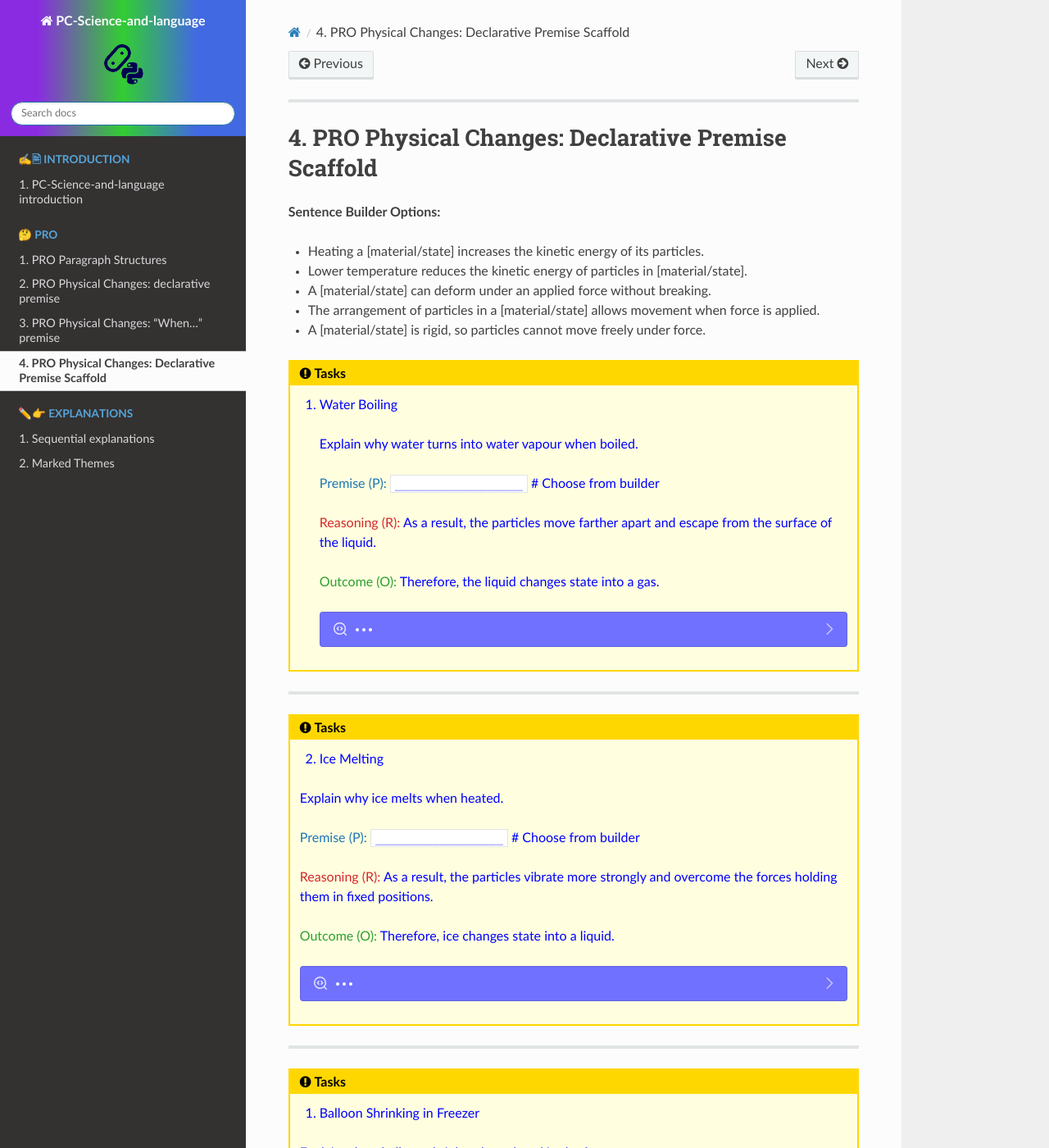
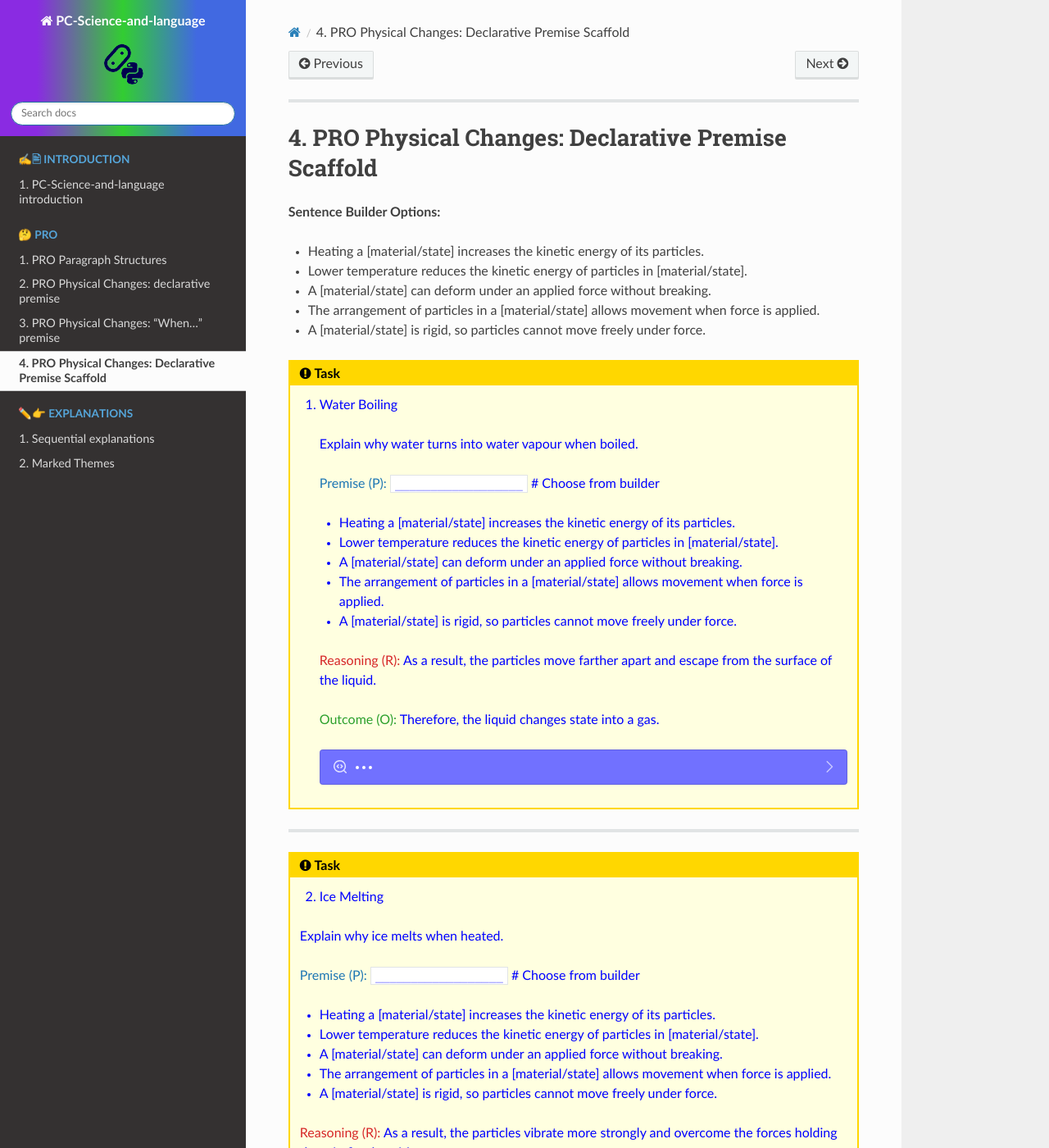
Before and after one commit to gmc-code/PC-Science-and-language, a Sphinx documentation site: the page built from docs/chemistry/PRO_Physical_Changes_scaffold.rst, in a window 1280 px wide and 1400 px high. Shown: the whole window at 82% size. Built offline with Sphinx 7.4.7 and the Read the Docs theme 3.1.0, drawn with Linux system fonts in a browser that asks for light colours; pages that are not in the unit, such as notebooks, are missing from menus; some of the changed text lies outside the part shown.

Commit message:
proo scaf

```diff
--- a/docs/chemistry/PRO_Physical_Changes_scaffold.rst
+++ b/docs/chemistry/PRO_Physical_Changes_scaffold.rst
@@ -10,7 +10,7 @@ PRO Physical Changes: Declarative Premise Scaffold
 - The arrangement of particles in a [material/state] allows movement when force is applied.
 - A [material/state] is rigid, so particles cannot move freely under force.
 
-.. admonition:: Tasks
+.. admonition:: Task
 
    1. Water Boiling
 
@@ -18,6 +18,12 @@ PRO Physical Changes: Declarative Premise Scaffold
 
     :P:`Premise (P):`
     ``__________________``  # Choose from builder
+
+    - Heating a [material/state] increases the kinetic energy of its particles.
+    - Lower temperature reduces the kinetic energy of particles in [material/state].
+    - A [material/state] can deform under an applied force without breaking.
+    - The arrangement of particles in a [material/state] allows movement when force is applied.
+    - A [material/state] is rigid, so particles cannot move freely under force.
 
     :R:`Reasoning (R):`
     As a result, the particles move farther apart and escape from the surface of the liquid.
@@ -40,7 +46,7 @@ PRO Physical Changes: Declarative Premise Scaffold
 ----
 
 
-.. admonition:: Tasks
+.. admonition:: Task
 
     2. Ice Melting
 
@@ -48,6 +54,12 @@ PRO Physical Changes: Declarative Premise Scaffold
 
     :P:`Premise (P):`
     ``__________________``  # Choose from builder
+
+    - Heating a [material/state] increases the kinetic energy of its particles.
+    - Lower temperature reduces the kinetic energy of particles in [material/state].
+    - A [material/state] can deform under an applied force without breaking.
+    - The arrangement of particles in a [material/state] allows movement when force is applied.
+    - A [material/state] is rigid, so particles cannot move freely under force.
 
     :R:`Reasoning (R):`
     As a result, the particles vibrate more strongly and overcome the forces holding them in fixed positions.
@@ -69,14 +81,20 @@ PRO Physical Changes: Declarative Premise Scaffold
 
 ----
 
-.. admonition:: Tasks
+.. admonition:: Task
 
-    1. Balloon Shrinking in Freezer
+    3. Balloon Shrinking in Freezer
 
     Explain why a balloon shrinks when placed in the freezer.
 
     :P:`Premise (P):`
     ``__________________``  # Choose from builder
+
+    - Heating a [material/state] increases the kinetic energy of its particles.
+    - Lower temperature reduces the kinetic energy of particles in [material/state].
+    - A [material/state] can deform under an applied force without breaking.
+    - The arrangement of particles in a [material/state] allows movement when force is applied.
+    - A [material/state] is rigid, so particles cannot move freely under force.
 
     :R:`Reasoning (R):`
     As a result, the particles move more slowly and occupy less space.
@@ -98,15 +116,21 @@ PRO Physical Changes: Declarative Premise Scaffold
 
 ----
 
-.. admonition:: Tasks
+.. admonition:: Task
 
-    1. Rubber Band Stretching
+    4. Rubber Band Stretching
 
 
     Explain why a rubber band stretches when pulled.
 
     :P:`Premise (P):`
     ``__________________``  # Choose from builder
+
+    - Heating a [material/state] increases the kinetic energy of its particles.
+    - Lower temperature reduces the kinetic energy of particles in [material/state].
+    - A [material/state] can deform under an applied force without breaking.
+    - The arrangement of particles in a [material/state] allows movement when force is applied.
+    - A [material/state] is rigid, so particles cannot move freely under force.
 
     :R:`Reasoning (R):`
     As a result, the force straightens and extends the coiled chains without breaking them.
@@ -128,14 +152,20 @@ PRO Physical Changes: Declarative Premise Scaffold
 
 ---
 
-.. admonition:: Tasks
+.. admonition:: Task
 
-    1. Modelling Clay
+    5. Modelling Clay
 
     Explain why modelling clay changes shape when pressed.
 
     :P:`Premise (P):`
     ``__________________``  # Choose from builder
+
+    - Heating a [material/state] increases the kinetic energy of its particles.
+    - Lower temperature reduces the kinetic energy of particles in [material/state].
+    - A [material/state] can deform under an applied force without breaking.
+    - The arrangement of particles in a [material/state] allows movement when force is applied.
+    - A [material/state] is rigid, so particles cannot move freely under force.
 
     :R:`Reasoning (R):`
     As a result, the applied force causes the particles to shift into new positions without breaking the material.
@@ -152,5 +182,5 @@ PRO Physical Changes: Declarative Premise Scaffold
 
             .. tab-item:: Answer
 
-                | :P:`Premise (P):` The arrangement of particles in a [material/state] allows movement when force is applied.
-                | The arrangement of particles in modelling clay allows movement when force is applied.
+                | :P:`Premise (P):` The arrangement of particles in modelling clay allows movement when force is applied.
+                | The arrangement of particles in a [material/state] allows movement when force is applied.
```
